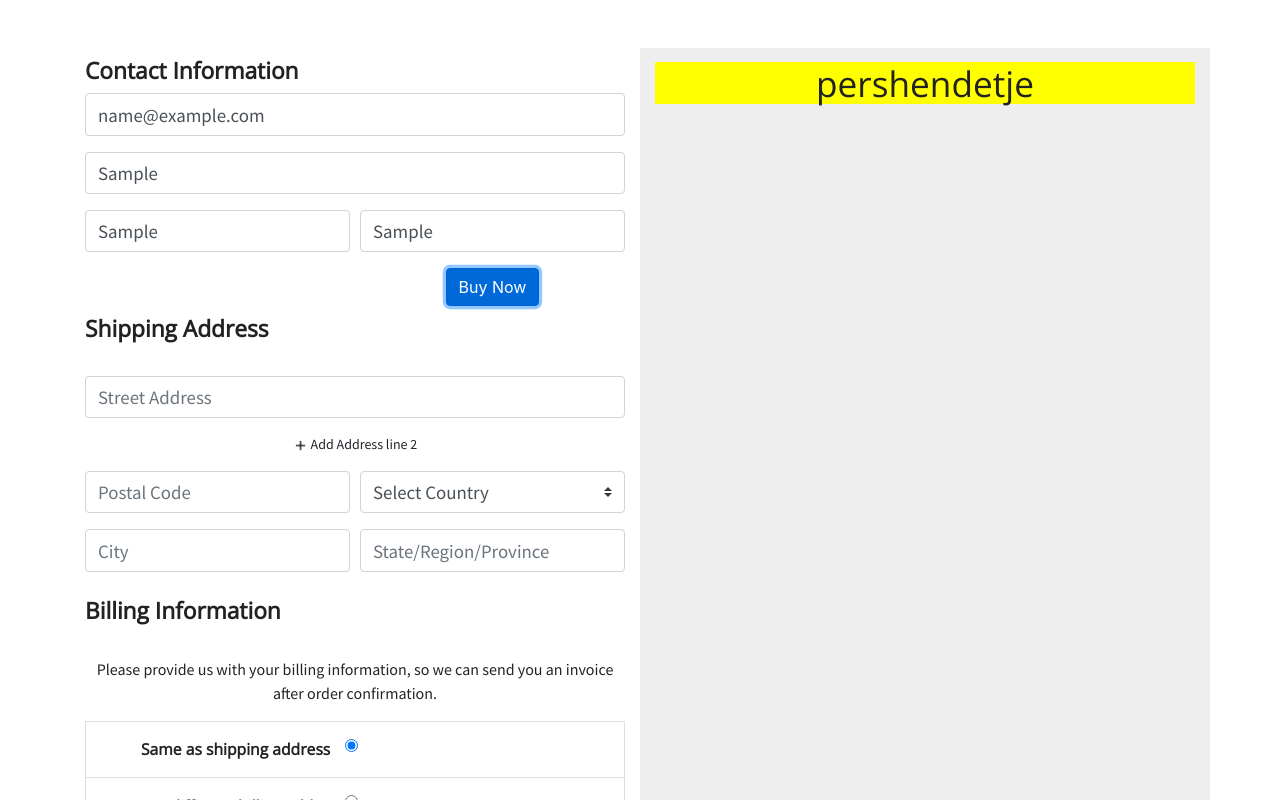
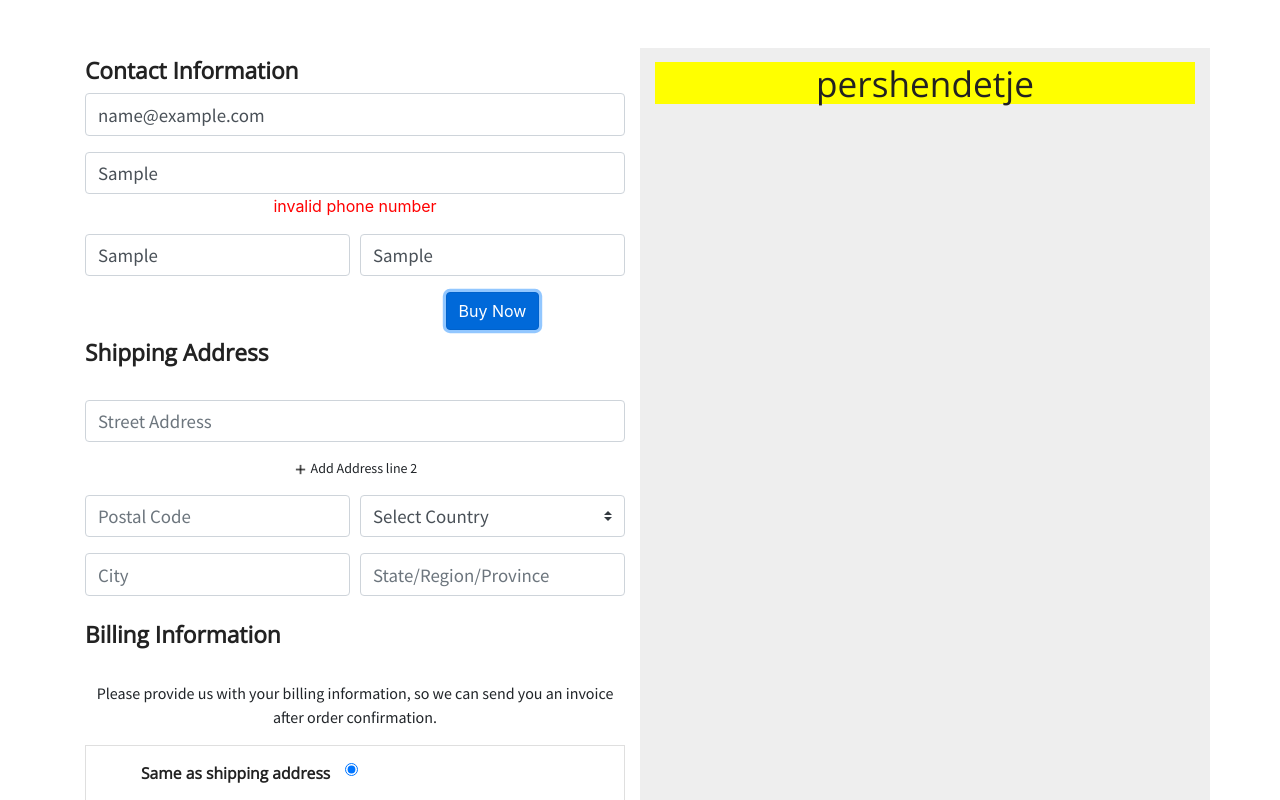
Before and after one commit to arb1ona/Cubbit-assignment, a React (Create React App) app: page / in a window 1280 px wide. Both pictures are taken after typing "name@example.com", "Sample", "Sample", "Sample" into the empty fields and a click on the button "Buy Now". Shown: the top 800 px of the page. Built offline with nearby package versions, Linux system fonts and the light colour scheme.

Commit message:
Display Errors

```diff
--- a/src/assets/css/styles.scss
+++ b/src/assets/css/styles.scss
@@ -161,6 +161,12 @@ p {
       }
     }
   }
+  //Error
+
+  .errorMessage {
+    color: red;
+  }
+
   //credit card input container
   .sc-bdVaJa {
     width: 100%;
--- a/src/components/left/ContactInfo.js
+++ b/src/components/left/ContactInfo.js
@@ -64,8 +64,7 @@ export default class ContactInfo extends Component {
             : "invalid email address";
         break;
       case "phone":
-        formErrors.firstName =
-          value.length < 10 ? "minimum 3 characaters required" : "";
+        formErrors.phone = value.length < 10 ? "invalid phone number" : "";
         break;
       case "firstName":
         formErrors.firstName =
@@ -82,6 +81,9 @@ export default class ContactInfo extends Component {
   };
 
   render() {
+    //it keeps changing everytime
+    const { formErrors } = this.state;
+
     return (
       <Form onSubmit={this.handleSubmit}>
         <Row className="container-fluid co-title-row">
@@ -96,6 +98,9 @@ export default class ContactInfo extends Component {
               noValidate
               onChange={this.handleChange}
             />
+            {formErrors.email.length > 0 && (
+              <span className="errorMessage">{formErrors.email}</span>
+            )}
           </FormGroup>
           <FormGroup>
             <Input
@@ -105,6 +110,9 @@ export default class ContactInfo extends Component {
               noValidate
               onChange={this.handleChange}
             />
+            {formErrors.phone.length > 10 && (
+              <span className="errorMessage">{formErrors.phone}</span>
+            )}
           </FormGroup>
           <Row form>
             <Col md={6}>
@@ -112,11 +120,13 @@ export default class ContactInfo extends Component {
                 <Input
                   type="text"
                   name="firstName"
-                  id="coFirstName"
                   placeholder="First name"
                   noValidate
                   onChange={this.handleChange}
                 />
+                {formErrors.firstName.length > 0 && (
+                  <span className="errorMessage">{formErrors.firstName}</span>
+                )}
               </FormGroup>
             </Col>
             <Col md={6}>
@@ -128,6 +138,9 @@ export default class ContactInfo extends Component {
                   noValidate
                   onChange={this.handleChange}
                 />
+                {formErrors.lastName.length > 0 && (
+                  <span className="errorMessage">{formErrors.lastName}</span>
+                )}
               </FormGroup>
               <div className="buyNow">
                 <Button color="primary" type="submit">
```
